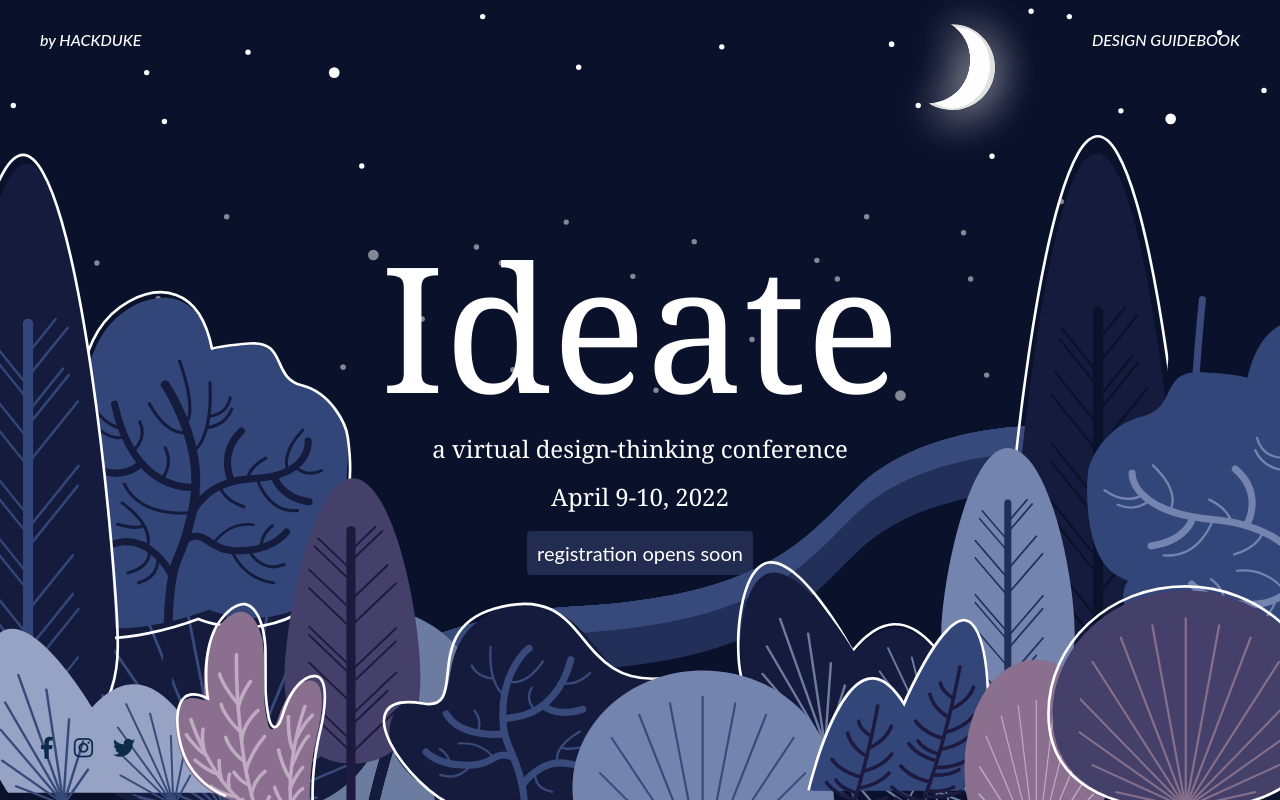
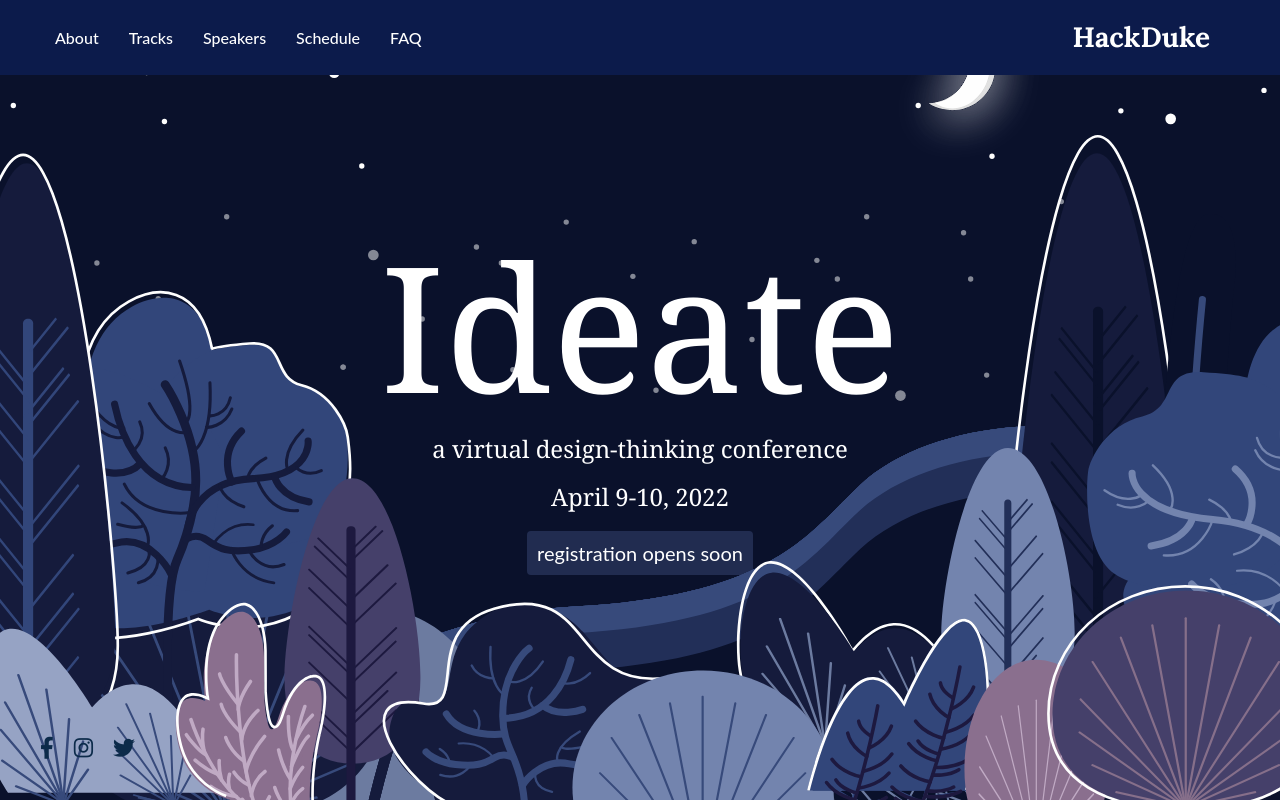
Before and after one commit to hack-duke/ideate-2022, a React (Create React App) app: page / in a window 1280 px wide. Shown: the top 800 px of the page. Built offline with nearby package versions, Linux system fonts and the light colour scheme; a web font is replaced by a local one.

Commit message:
navbar changes (maybe change fonts?)

```diff
--- a/src/sections/FAQ/FAQ.css
+++ b/src/sections/FAQ/FAQ.css
@@ -71,7 +71,7 @@
     display: flex;
     flex-wrap: wrap;
     width: 100%;
-    justify-content: space-between;
+    justify-content: center;
 }
 
 .faq-col, .faq-col {
--- a/src/sections/Navbar/Navbar.css
+++ b/src/sections/Navbar/Navbar.css
@@ -1,4 +1,4 @@
-#navbar {
+/* #navbar {
     position: fixed;
     top: 0;
     left: 0;
@@ -55,4 +55,104 @@
     line-height: 24px;
     padding: 10px 40px 40px;
     color: #FFFFFF;
+} */
+
+
+#navbar {
+    position: fixed;
+    top: 0;
+    left: 0;
+    z-index: 999;
+
+    width: 100%;
+    height: 75px;
+
+    display: flex;
+    flex-direction: column;
+    justify-content: center;
+    align-items: center;
+
+    background: linear-gradient(#0c1b4b 100%, rgba(251, 230, 219, 0) 100%);
+    transition: background-color 200ms linear;
 }
+
+#navbar-title {
+    font-family: Lora;
+    font-style: normal;
+    font-weight: bold;
+    font-size: 28px;
+    line-height: 41px;
+    padding-top: 17px;
+    padding-right: 70px;
+
+    color: #FFFFFF;
+}
+
+#navbar #contents {
+    width: inherit;
+    height: 100%;
+
+    display: flex;
+    flex-direction: row;
+    justify-content: space-between;
+}
+
+#navbar #content-left{
+
+    display: flex;
+    flex-direction: row;
+    justify-content: space-between;
+    align-items: center;
+    padding-left: 40px;
+}
+
+.navbar-text {
+    height: 100%;
+
+    display: flex;
+    flex-direction: column;
+    justify-content: flex-end;
+
+    font-family: Lato;
+    font-weight: 500;
+    font-size: 16px;
+    line-height: 24px;
+    padding: 0px 15px;
+    color: #FFFFFF;
+}
+
+.navbar-link {
+    align-self: center;
+}
+
+.white-line {
+    background-color: #FFFFFF;
+    width: 100%;
+    height: 5px;
+    margin-top: 20px;
+    visibility: hidden;
+}
+
+#about-texts:hover .white-line {
+    visibility: visible;
+}
+
+#tracks-texts:hover .white-line {
+    visibility: visible;
+}
+
+#speakers-texts:hover .white-line {
+    visibility: visible;
+}
+
+#schedule-texts:hover .white-line {
+    visibility: visible;
+}
+
+#faq-texts:hover .white-line {
+    visibility: visible;
+}
+
+/* #sponsors-texts:hover .white-line {
+    visibility: visible;
+} */
--- a/src/sections/Navbar/Navbar.js
+++ b/src/sections/Navbar/Navbar.js
@@ -3,11 +3,40 @@ import './Navbar.css';
 
 
 function Navbar() {
+    // const handleScroll = () => {
+    //     if (window.scrollY > window.innerHeight) {
+    //         document.querySelector("#navbar").className = "navbar-color"
+    //         document.querySelector("#navbar-title").className = "navbar-title visible"
+    //     } else {
+    //         document.querySelector("#navbar").className = "navbar";
+    //         document.querySelector("#navbar-title").className = "navbar-title hidden"
+    //     }
+    // };
+
+    // window.addEventListener("scroll", handleScroll);
+
     const handleScroll = () => {
-        if (window.scrollY > window.innerHeight) {
-            document.querySelector("#navbar").className = "navbar-color"
-            document.querySelector("#navbar-title").className = "navbar-title visible"
-        } else {
+        document.querySelector("#faq-texts").children[1].style.visibility = ""
+        document.querySelector("#schedule-texts").children[1].style.visibility = ""
+        document.querySelector("#speakers-texts").children[1].style.visibility = ""
+        document.querySelector("#tracks-texts").children[1].style.visibility = ""
+        document.querySelector("#about-texts").children[1].style.visibility = ""
+        if(window.scrollY > (5.92*window.innerHeight - 0.28*window.innerHeight)){
+            document.querySelector("#faq-texts").children[1].style.visibility = "visible"
+        }
+        else if(window.scrollY > (4.92*window.innerHeight - 0.28*window.innerHeight)){
+            document.querySelector("#schedule-texts").children[1].style.visibility = "visible"
+        }
+        else if(window.scrollY > (3.92*window.innerHeight - 0.28*window.innerHeight)){
+            document.querySelector("#speakers-texts").children[1].style.visibility = "visible"
+        }
+        else if(window.scrollY > (2.3*window.innerHeight - 0.28*window.innerHeight)){
+            document.querySelector("#tracks-texts").children[1].style.visibility = "visible"
+        }
+        else if (window.scrollY > (1*window.innerHeight - 0.28*window.innerHeight)) {
+            document.querySelector("#about-texts").children[1].style.visibility = "visible"
+        }
+        else {
             document.querySelector("#navbar").className = "navbar";
             document.querySelector("#navbar-title").className = "navbar-title hidden"
         }
@@ -18,9 +47,33 @@ function Navbar() {
     return (
         <div id="navbar">
             <div id="contents">
-                <div className="navbar-text"><a target="_blank" rel="noopener noreferrer" href={"https://hackduke.org"}>by HACKDUKE</a></div>
-                 <div id="navbar-title" className={"navbar-title hidden"}>Ideate</div>
-                <div className="navbar-text"><a target="_blank" rel="noopener noreferrer" href={"https://www.notion.so/hdspring21/Ideate-2021-Design-Guidebook-362b069cf7a447c2a5e270accaee371e"}>DESIGN GUIDEBOOK</a></div>
+                <div id="content-left">
+                    <div id="about-texts" className="navbar-text">
+                        <a className="navbar-link" target="_blank" rel="noopener noreferrer" href={"#about"}>About</a>
+                        <span className="white-line">&nbsp;</span>
+                    </div>
+                    <div id="tracks-texts" className="navbar-text">
+                        <a className="navbar-link" target="_blank" rel="noopener noreferrer" href={"#tracks"}>Tracks</a>
+                        <span className="white-line">&nbsp;</span>
+                    </div>
+                    <div id="speakers-texts" className="navbar-text">
+                        <a className="navbar-link" target="_blank" rel="noopener noreferrer" href={"#speakers"}>Speakers</a>
+                        <span className="white-line">&nbsp;</span>
+                    </div>
+                    <div id="schedule-texts" className="navbar-text">
+                        <a className="navbar-link" target="_blank" rel="noopener noreferrer" href={"#schedule"}>Schedule</a>
+                        <span className="white-line">&nbsp;</span>
+                    </div>
+                    <div id="faq-texts" className="navbar-text">
+                        <a className="navbar-link" target="_blank" rel="noopener noreferrer" href={"#faq"}>FAQ</a>
+                        <span className="white-line">&nbsp;</span>
+                    </div>
+                    {/* <div id="sponsors-texts" className="navbar-text">
+                        <a className="navbar-link" target="_blank" rel="noopener noreferrer" href={"#"}>Sponsors</a>
+                        <span className="white-line">&nbsp;</span>
+                    </div> */}
+                </div>
+                 <div id="navbar-title" className={"navbar-title"}><a target="_blank" rel="noopener noreferrer" href={"#landing"}>HackDuke</a></div>
             </div>
         </div>
     )
```
Also changed, not shown: 1 other file (tests, documents, lock files or other folders).
